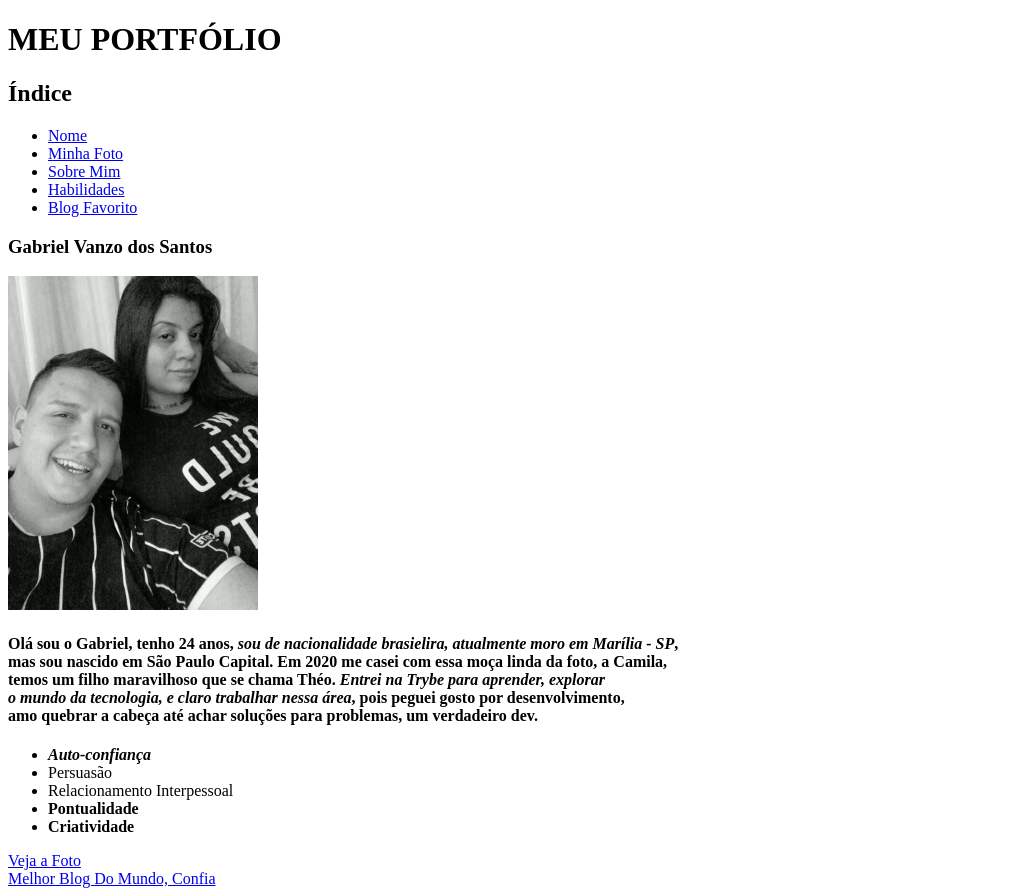
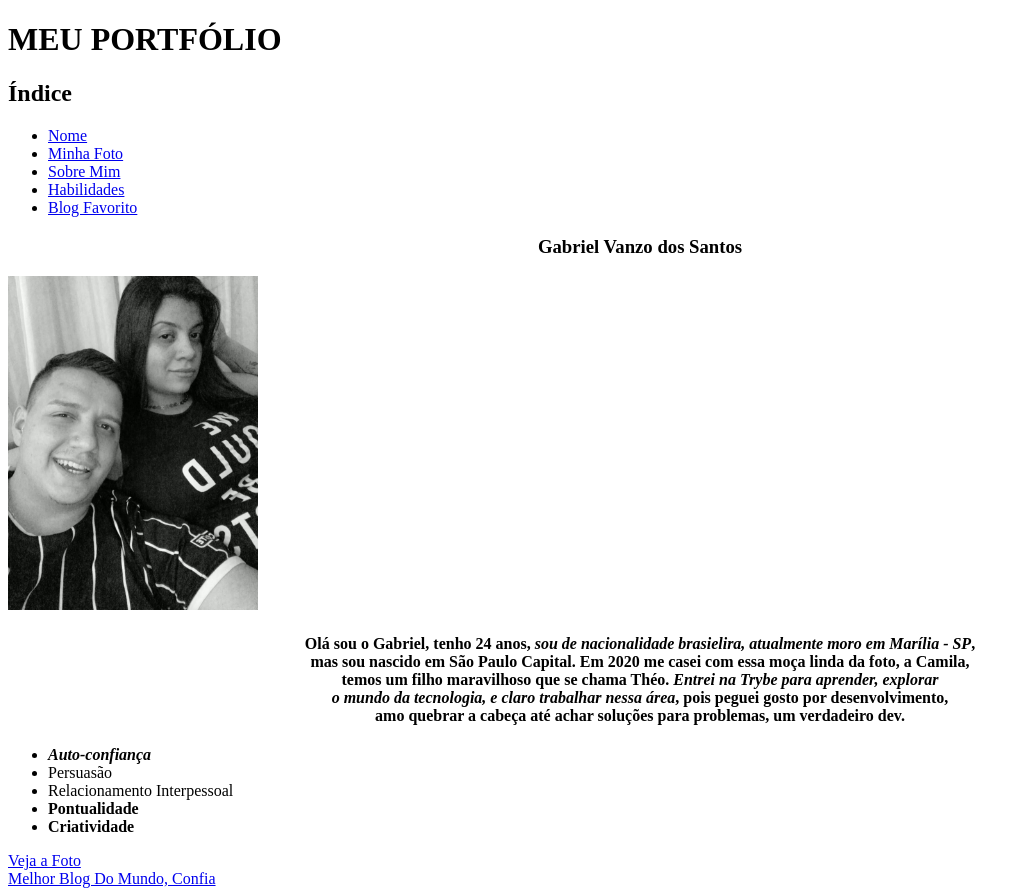
Before and after one commit to GabrielVanzo/GabrielVanzo.github.io, a plain HTML site: page index.html in a window 1280 px wide. Shown: the whole page, without its empty margins (0-1030 px from the left). Drawn offline with Linux system fonts and the light colour scheme.

Commit message:
estilizei fonte ao nome e descricao

```diff
--- /dev/null
+++ b/index.css
@@ -0,0 +1,4 @@
+h3, h4 {
+    font-family:'Times New Roman', Times, serif;
+    text-align: center;
+}
--- a/index.html
+++ b/index.html
@@ -3,6 +3,7 @@
 <head>
     <meta charset="UTF-8">
     <title>Meu Portfólio</title>
+    <link rel="stylesheet" href="index.css">
 </head>
 <body>
     <h1>MEU PORTFÓLIO</h1>
```
